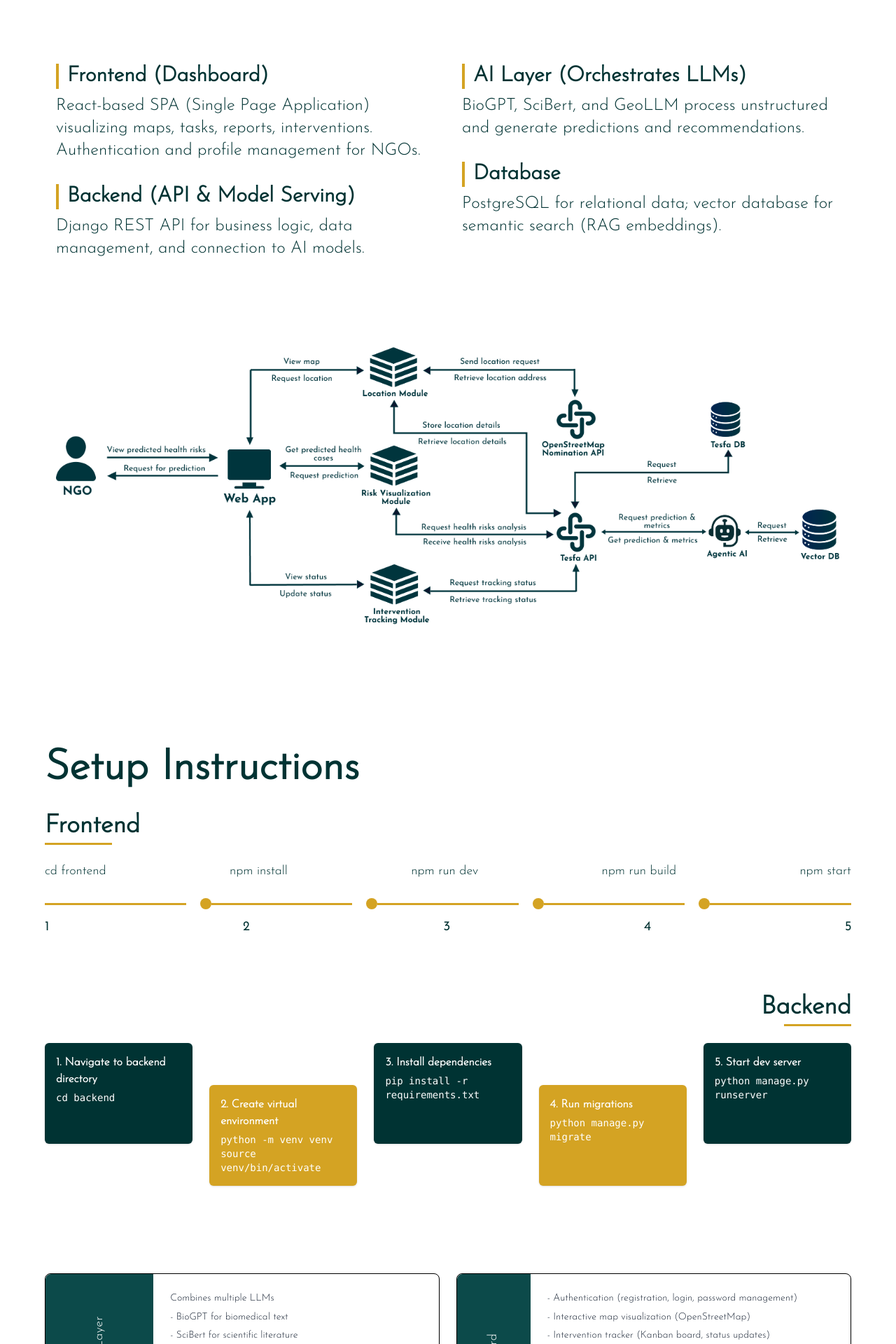
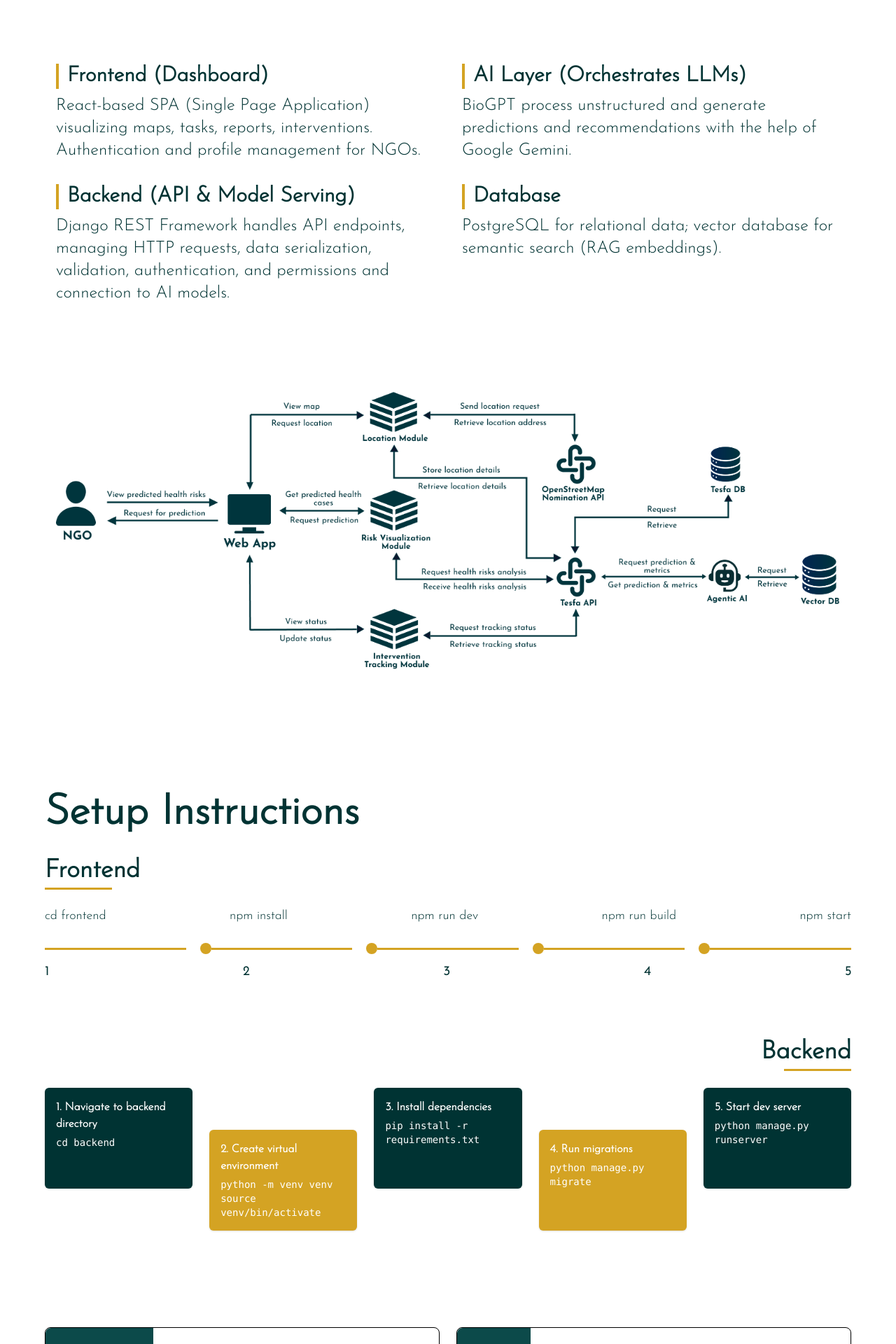
Before and after one commit to meronkahsay/Tesfa-Technical-documentation, a Next.js app in the folder tesfa/: page / in a window 1280 px wide. Shown: the part 2920-4840 px from the top of the page at 70% size. Built offline with nearby package versions, Linux system fonts and the light colour scheme.

Commit message:
Added some changes

```diff
--- a/tesfa/src/app/components/DataFlow/index.tsx
+++ b/tesfa/src/app/components/DataFlow/index.tsx
@@ -156,7 +156,7 @@ export default function DataFlow() {
       number: "1",
       details: [
         "Sources: Local NGO reports, Scientific literature and research articles",
-        "Process: ETL pipeline for cleaning, normalization, and validation",
+        "Process: HTML Processing,White space normalization,Recursive Text Extraction",
       ],
     },
     {
--- a/tesfa/src/app/components/SystemArchitecture/index.tsx
+++ b/tesfa/src/app/components/SystemArchitecture/index.tsx
@@ -24,8 +24,7 @@ export default function SystemArchitecture() {
               Backend (API & Model Serving)
             </h3>
             <p className="text-[#003333] mt-2">
-              Django REST API for business logic, data management, and
-              connection to AI models.
+            Django REST Framework handles API endpoints, managing HTTP requests, data serialization, validation, authentication, and permissions and connection to AI models.
             </p>
           </div>
         </div>
@@ -36,8 +35,8 @@ export default function SystemArchitecture() {
               AI Layer (Orchestrates LLMs)
             </h3>
             <p className="text-[#003333] mt-2">
-              BioGPT, SciBert, and GeoLLM process unstructured and generate
-              predictions and recommendations.
+              BioGPT process unstructured and generate
+              predictions and recommendations with the help of Google Gemini.
             </p>
           </div>
           <div>
--- a/tesfa/src/app/components/SystemComponents/index.tsx
+++ b/tesfa/src/app/components/SystemComponents/index.tsx
@@ -5,8 +5,7 @@ export default function SystemComponents() {
       content: [
         "Combines multiple LLMs",
         "- BioGPT for biomedical text",
-        "- SciBert for scientific literature",
-        "- GeoLLM for geospatial reasoning",
+        "- Google Gemini",
         "Operates in three stages:",
         "- Ingestion",
         "- Reasoning",
```
